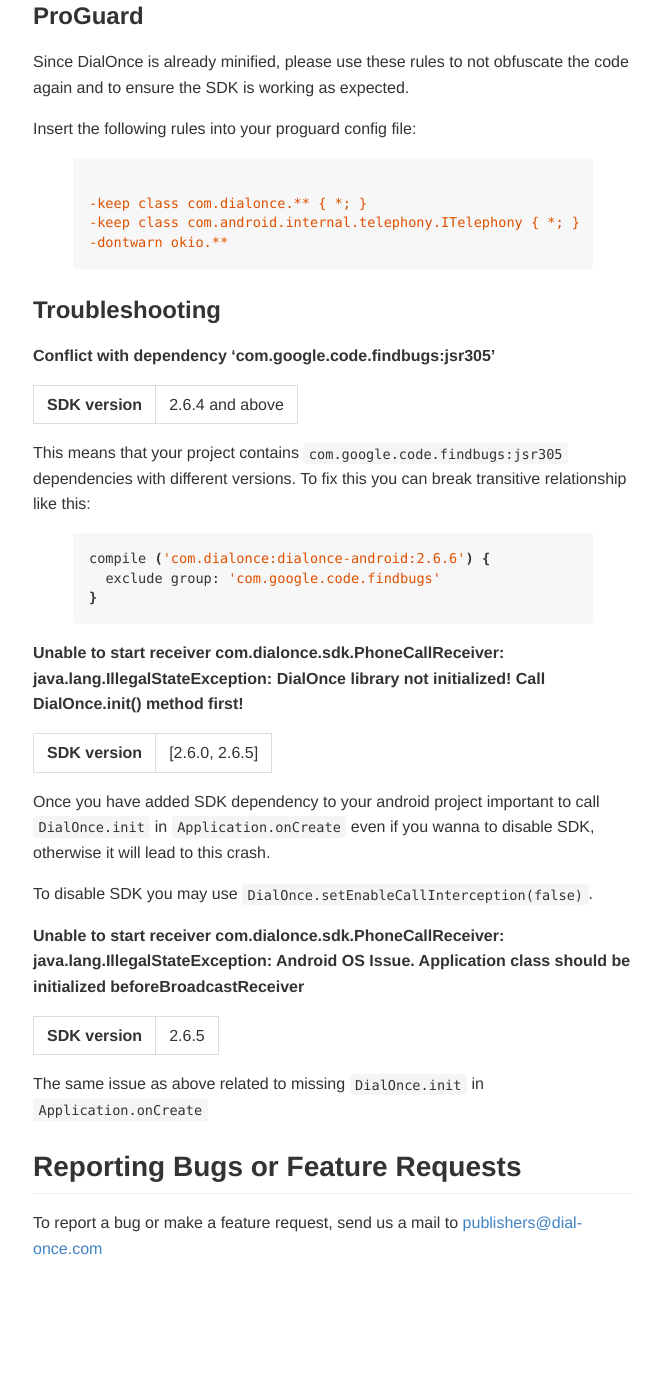
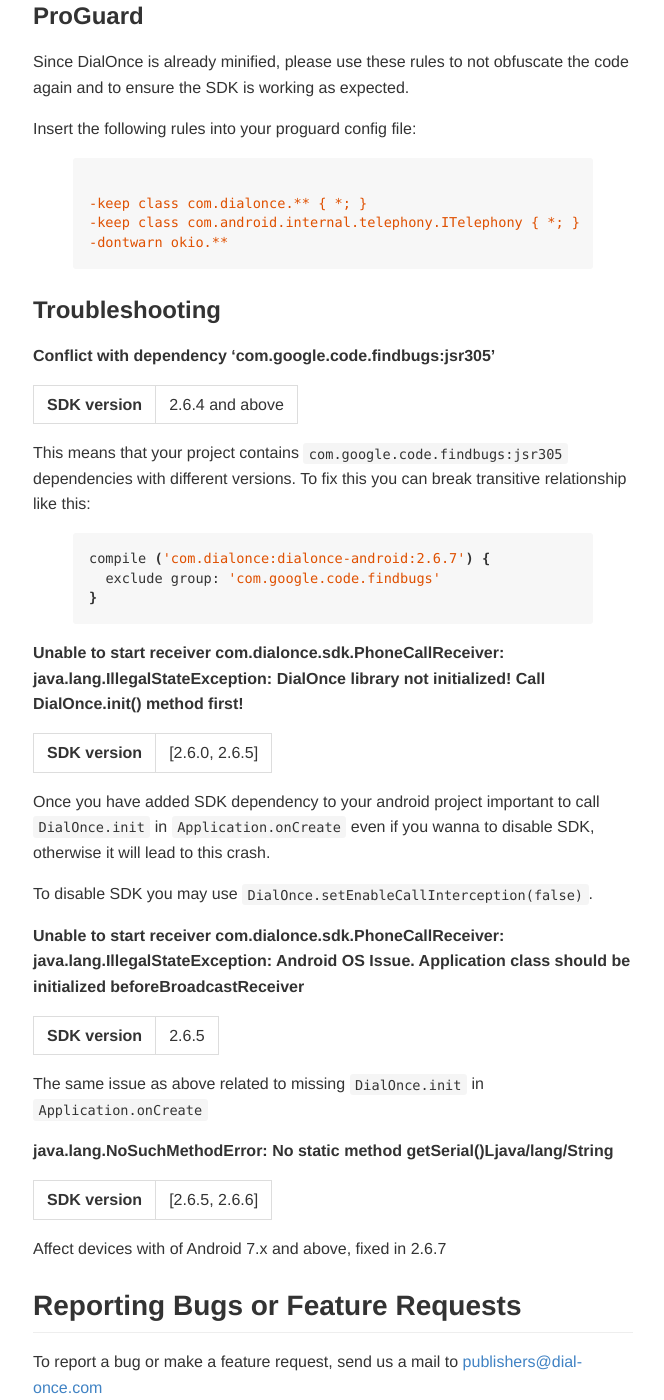
Before and after one commit to dialonce/dialonce.github.io, a Jekyll site: the page built from android/howto/index.md, in a window 1280 px wide and 1400 px high, scrolled down 4006 px. Shown: the whole window, without its empty margins (307-971 px from the left). Built offline with Jekyll 4.4.1, drawn with Linux system fonts in a browser that asks for light colours; before the commit the page ends 5267 px from its top, so only the background shows below that.

Commit message:
Updated docs according new SDK release 2.6.7

```diff
--- a/android/howto/index.md
+++ b/android/howto/index.md
@@ -170,7 +170,7 @@
 To fix this you can break transitive relationship like this:
 
 {% highlight groovy %}
-compile ('com.dialonce:dialonce-android:2.6.6') {
+compile ('com.dialonce:dialonce-android:2.6.7') {
   exclude group: 'com.google.code.findbugs'
 }
 {% endhighlight %}
@@ -189,6 +189,12 @@
 
 The same issue as above related to missing `DialOnce.init` in `Application.onCreate`
 
+__java.lang.NoSuchMethodError: No static method getSerial()Ljava/lang/String__<br>
+
+| **SDK version** | [2.6.5, 2.6.6] |
+
+Affect devices with of Android 7.x and above, fixed in 2.6.7
+
 Reporting Bugs or Feature Requests
 ----------------------------------
 
```
Also changed, not shown: android/specs/index.md (+2 -2 lines), 1 other file.
